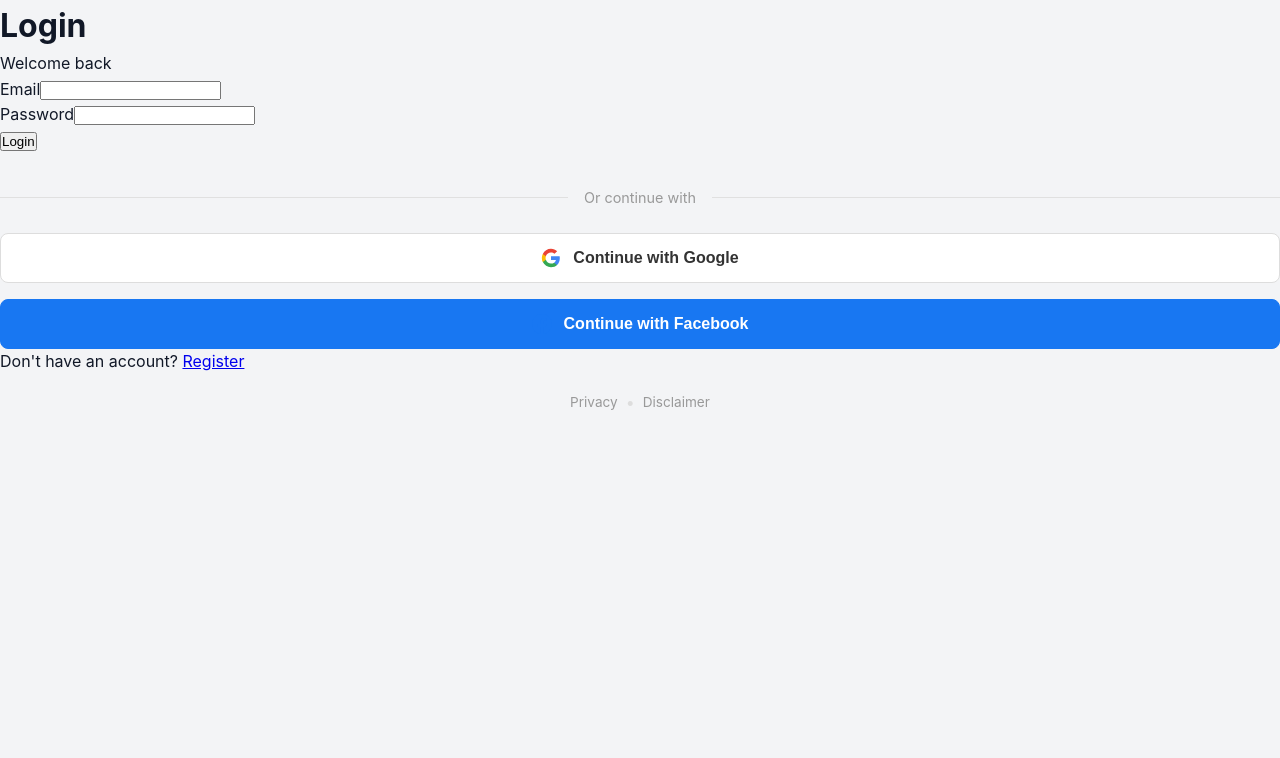
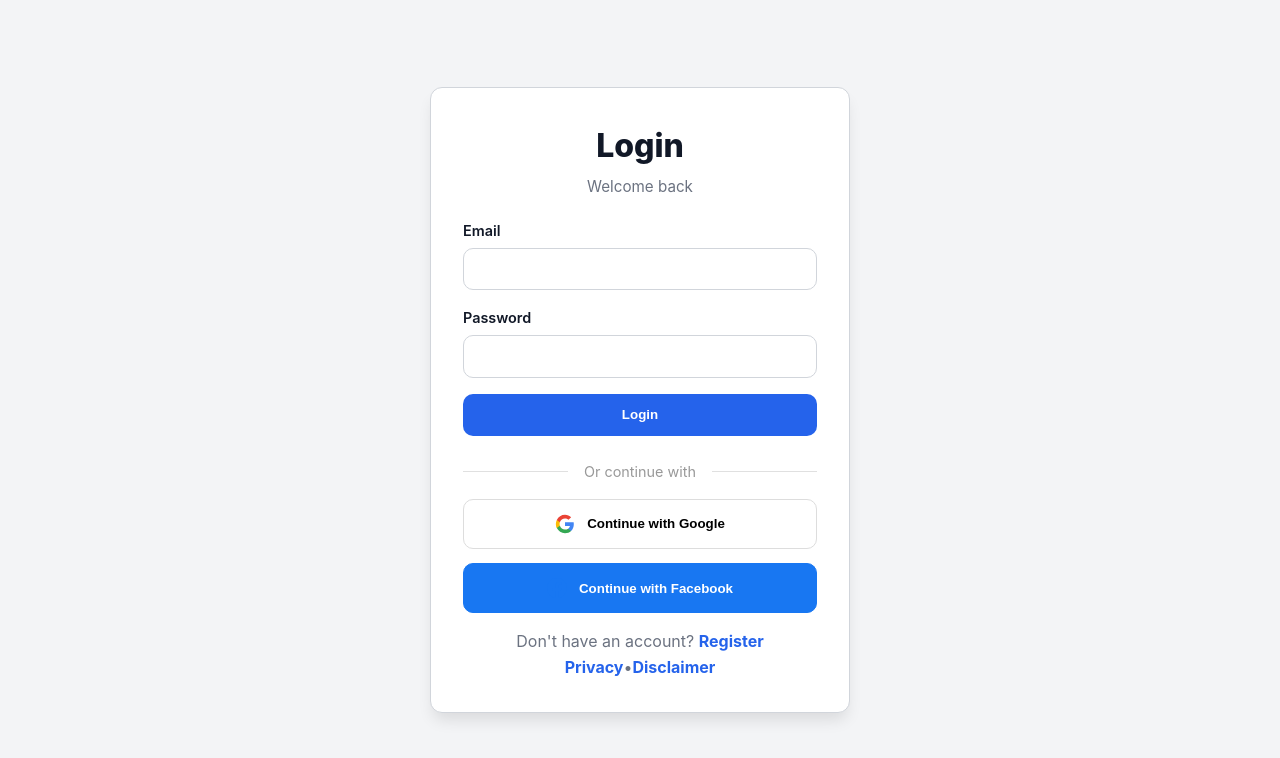
Before and after one commit to andreag10987/capital-discipline, a React (Vite) app in the folder frontend/: page /login in a window 1280 px wide. Shown: the top 758 px of the page. Built offline with nearby package versions, Linux system fonts and the light colour scheme.

Commit message:
Fix auth page styles

```diff
--- a/frontend/src/pages/LoginPage.module.css
+++ b/frontend/src/pages/LoginPage.module.css
@@ -1,8 +1,116 @@
-/* OAuth Buttons */
+/* Layout general */
+.page {
+  min-height: 100vh;
+  display: flex;
+  align-items: center;
+  justify-content: center;
+  padding: 2rem;
+  background: var(--bg-secondary);
+}
+
+.card {
+  width: 100%;
+  max-width: 420px;
+  background: var(--bg-primary);
+  border: 1px solid var(--border-color);
+  border-radius: 12px;
+  box-shadow: var(--shadow-lg);
+  padding: 2rem;
+}
+
+.header {
+  margin-bottom: 1.25rem;
+  text-align: center;
+}
+
+.title {
+  font-size: 2rem;
+  font-weight: 800;
+  color: var(--text-primary);
+  margin-bottom: 0.25rem;
+}
+
+.subtitle {
+  color: var(--text-secondary);
+  font-size: 0.95rem;
+}
+
+/* Form */
+.form {
+  display: flex;
+  flex-direction: column;
+  gap: 1rem;
+}
+
+.inputGroup {
+  display: flex;
+  flex-direction: column;
+  gap: 0.35rem;
+}
+
+.label {
+  font-size: 0.9rem;
+  color: var(--text-primary);
+  font-weight: 600;
+}
+
+.input {
+  width: 100%;
+  padding: 0.8rem 0.9rem;
+  border: 1px solid var(--border-color);
+  border-radius: 10px;
+  outline: none;
+  background: #fff;
+  color: var(--text-primary);
+}
+
+.input:focus {
+  border-color: var(--primary-color);
+  box-shadow: 0 0 0 4px rgba(37, 99, 235, 0.15);
+}
+
+.submitButton {
+  width: 100%;
+  padding: 0.85rem 1rem;
+  border: none;
+  border-radius: 10px;
+  background: var(--primary-color);
+  color: #fff;
+  font-weight: 700;
+  cursor: pointer;
+  transition: transform 0.03s ease, background 0.2s ease;
+}
+
+.submitButton:hover {
+  background: var(--primary-hover);
+}
+
+.submitButton:active {
+  transform: scale(0.99);
+}
+
+/* Links */
+.footer {
+  margin-top: 1rem;
+  text-align: center;
+  color: var(--text-secondary);
+}
+
+.footer a {
+  color: var(--primary-color);
+  font-weight: 700;
+  text-decoration: none;
+}
+
+.footer a:hover {
+  text-decoration: underline;
+}
+
+/* Divider + OAuth (lo que ya tenías, lo dejo mejor integrado) */
 .divider {
   display: flex;
   align-items: center;
-  margin: 2rem 0 1.5rem 0;
+  margin: 1.5rem 0 1rem 0;
 }
 
 .divider::before,
@@ -22,7 +130,7 @@
 .oauthButtons {
   display: flex;
   flex-direction: column;
-  gap: 1rem;
+  gap: 0.9rem;
 }
 
 .googleButton,
@@ -32,59 +140,29 @@
   justify-content: center;
   gap: 0.75rem;
   width: 100%;
-  padding: 0.875rem;
-  border-radius: 8px;
-  font-size: 1rem;
-  font-weight: 600;
+  padding: 0.875rem 1rem;
+  border-radius: 10px;
+  font-weight: 700;
   cursor: pointer;
-  transition: all 0.2s;
   border: 1px solid #ddd;
-}
-
-.googleButton {
-  background: white;
-  color: #333;
+  background: #fff;
 }
 
 .googleButton:hover {
-  background: #f8f9fa;
-  border-color: #ccc;
+  background: #f7f7f7;
 }
 
 .facebookButton {
-  background: #1877F2;
+  background: #1877f2;
+  border-color: #1877f2;
   color: white;
-  border-color: #1877F2;
 }
 
 .facebookButton:hover {
-  background: #166fe5;
+  filter: brightness(0.95);
 }
 
 .oauthIcon {
   width: 20px;
   height: 20px;
 }
-
-.legalLinks {
-  display: flex;
-  align-items: center;
-  justify-content: center;
-  gap: 0.5rem;
-  margin-top: 1rem;
-}
-
-.legalLink {
-  color: #999;
-  font-size: 0.85rem;
-  text-decoration: none;
-  transition: color 0.2s;
-}
-
-.legalLink:hover {
-  color: #667eea;
-}
-
-.separator {
-  color: #ddd;
-}
```
Also changed, not shown: 4 other files (tests, documents, lock files or other folders).
